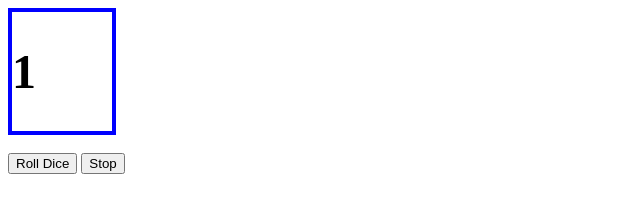
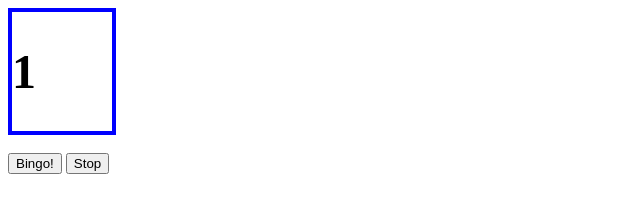
Before and after one commit to hsuan-lee/hsuan-lee.github.io, a plain HTML site: page index.html in a window 1280 px wide. Shown: the full height of the page, 0-640 px from the left. Drawn offline with Linux system fonts and the light colour scheme.

Commit message:
update name

```diff
--- a/index.html
+++ b/index.html
@@ -8,7 +8,7 @@
         <div style="border:4px solid blue; width:100px; height:100px text-align:center;padding:0">
         <h1 id="dice" style="font-size:300%">1</h1></div>
         <br>
-        <button onclick="AniDice()">Roll Dice</button>
+        <button onclick="AniDice()">Bingo!</button>
         <button onclick="stopDice()">Stop</button>
         </body>
         <script src="bingo.js"></script>
```
